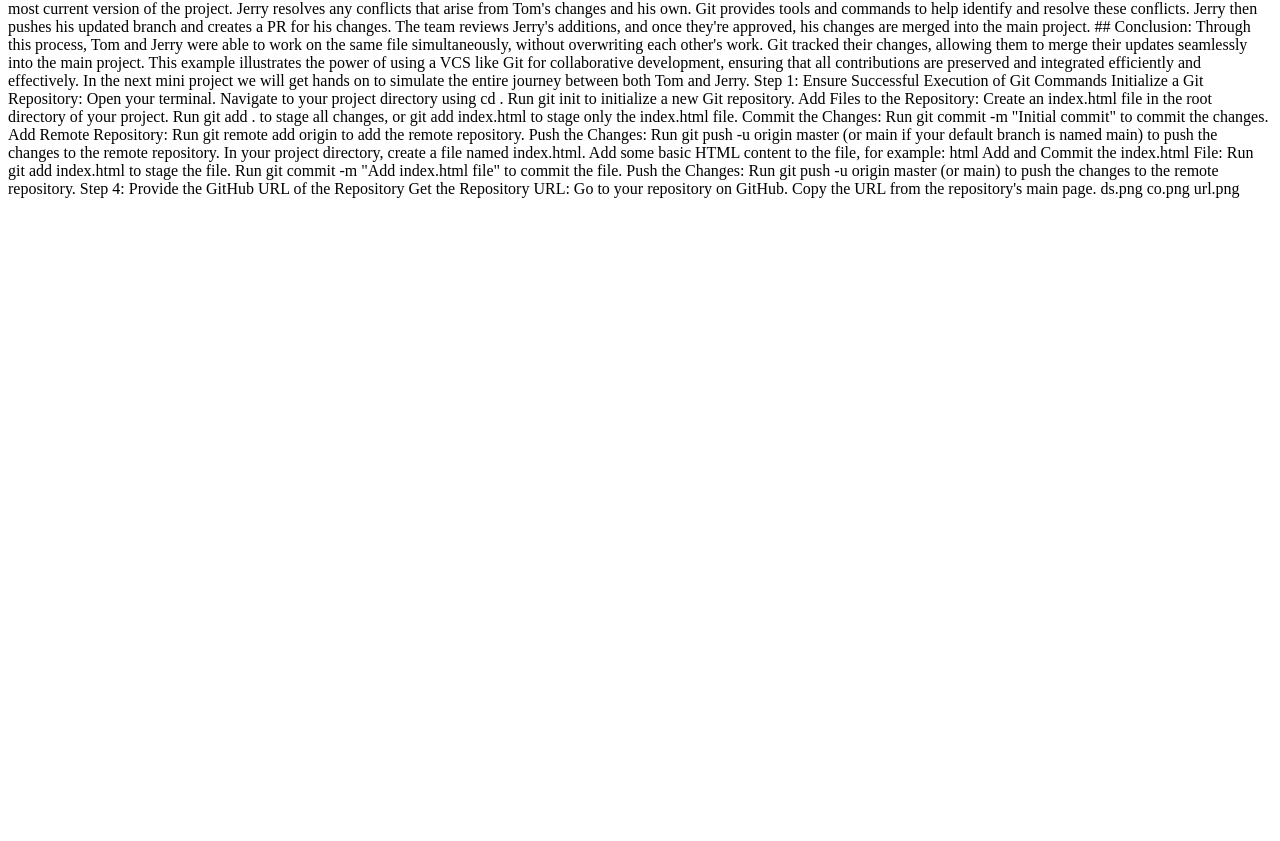
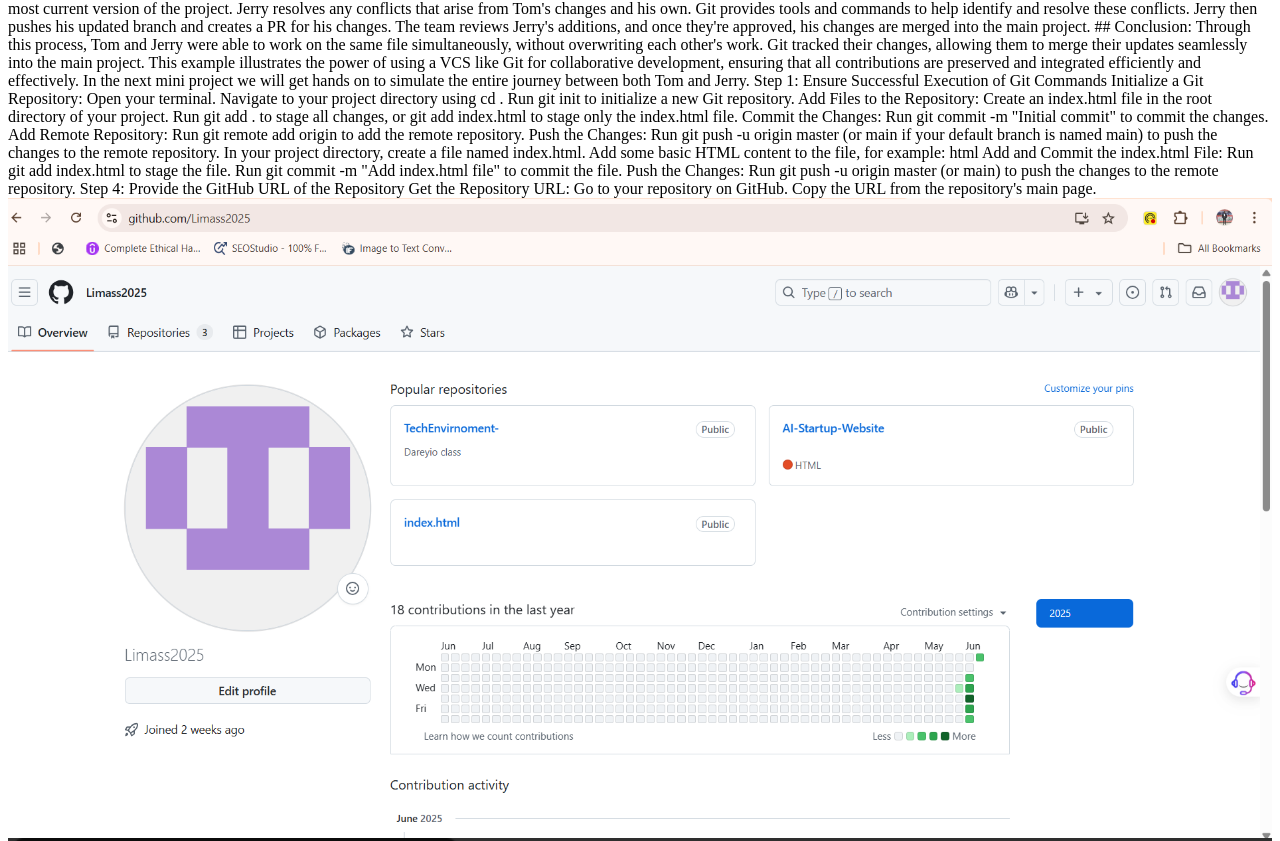
Before and after one commit to Limass2025/index.html, a plain HTML site: page index.html in a window 1280 px wide. Shown: the part 386-1227 px from the top of the page. Before the commit the page ends 800 px from the top, so only its background shows below. Drawn offline with Linux system fonts and the light colour scheme; files whose address does not match are found by name.

Commit message:
first add

```diff
--- a/index.html
+++ b/index.html
@@ -74,8 +74,9 @@
 Get the Repository URL:
 Go to your repository on GitHub.
 Copy the URL from the repository's main page.
-ds.png
 
-co.png
+<img src="C:\Users\AFOLAYAN OLADIPO\Documents\GitHub\INDEX\ds.png" alt="Dashboard Image" style="width: 100%; height: auto;">
 
-url.png
+<img src="C:\Users\AFOLAYAN OLADIPO\Documents\GitHub\INDEX\co.png" alt="Dashboard Image" style="width: 100%; height: auto;">
+
+<img src="C:\Users\AFOLAYAN OLADIPO\Documents\GitHub\INDEX\url.png" alt="Dashboard Image" style="width: 100%; height: auto;">
```
